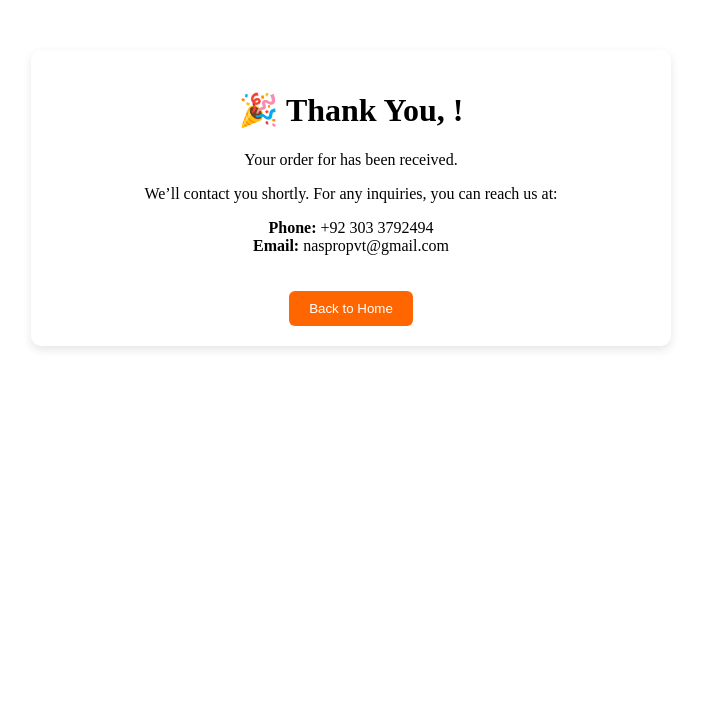
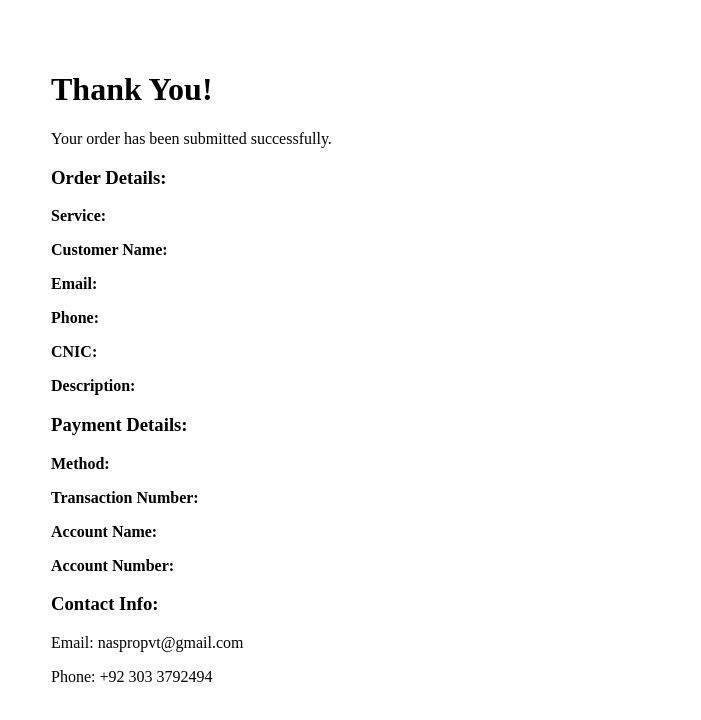
Before and after one commit to naspro-tech/naspro, a Next.js app: page /thankyou in a window 1280 px wide. Shown: the top 720 px of the page, without its empty margins (289-990 px from the left). Built offline with nearby package versions, Linux system fonts and the light colour scheme.

Commit message:
Update thankyou.js

```diff
--- a/pages/thankyou.js
+++ b/pages/thankyou.js
@@ -1,45 +1,39 @@
-import { useRouter } from "next/router";
+import { useRouter } from 'next/router';
+import { useEffect, useState } from 'react';
 
 export default function ThankYou() {
   const router = useRouter();
-  const { service, name, order } = router.query;
+  const [data, setData] = useState(null);
 
-  const CONTACT = {
-    phone: "+92 303 3792494",
-    email: "naspropvt@gmail.com",
-  };
+  useEffect(() => {
+    if (router.query) setData(router.query);
+  }, [router.query]);
+
+  if (!data) return <p>Loading...</p>;
 
   return (
-    <div style={{ maxWidth: 600, margin: "50px auto", textAlign: "center", padding: 20, background: "#fff", borderRadius: 10, boxShadow: "0 4px 10px rgba(0,0,0,0.1)" }}>
-      <h1>🎉 Thank You, {name}!</h1>
-      <p>Your order for <strong>{service}</strong> has been received.</p>
+    <div style={{ maxWidth: 600, margin: '30px auto', padding: 20, background: '#fff', borderRadius: 10 }}>
+      <h1>Thank You!</h1>
+      <p>Your order has been submitted successfully.</p>
 
-      {order && (
-        <p>
-          <strong>Order Number:</strong> {order}
-        </p>
-      )}
+      <h3>Order Details:</h3>
+      <p><strong>Service:</strong> {data.service}</p>
+      <p><strong>Customer Name:</strong> {data.name}</p>
+      <p><strong>Email:</strong> {data.email}</p>
+      <p><strong>Phone:</strong> {data.phone}</p>
+      <p><strong>CNIC:</strong> {data.cnic}</p>
+      <p><strong>Description:</strong> {data.description}</p>
 
-      <p>We’ll contact you shortly. For any inquiries, you can reach us at:</p>
-      <p>
-        <strong>Phone:</strong> {CONTACT.phone} <br />
-        <strong>Email:</strong> {CONTACT.email}
-      </p>
+      <h3>Payment Details:</h3>
+      <p><strong>Method:</strong> {data.paymentMethod}</p>
+      <p><strong>Transaction Number:</strong> {data.txnNumber}</p>
+      <p><strong>Account Name:</strong> {data.accountName}</p>
+      <p><strong>Account Number:</strong> {data.accountNumber}</p>
+      {data.screenshot && <p><strong>Screenshot:</strong> {data.screenshot}</p>}
 
-      <button
-        onClick={() => router.push("/")}
-        style={{
-          marginTop: 20,
-          padding: "10px 20px",
-          background: "#ff6600",
-          color: "#fff",
-          border: "none",
-          borderRadius: 6,
-          cursor: "pointer",
-        }}
-      >
-        Back to Home
-      </button>
+      <h3>Contact Info:</h3>
+      <p>Email: naspropvt@gmail.com</p>
+      <p>Phone: +92 303 3792494</p>
     </div>
   );
-          }
+}
```
